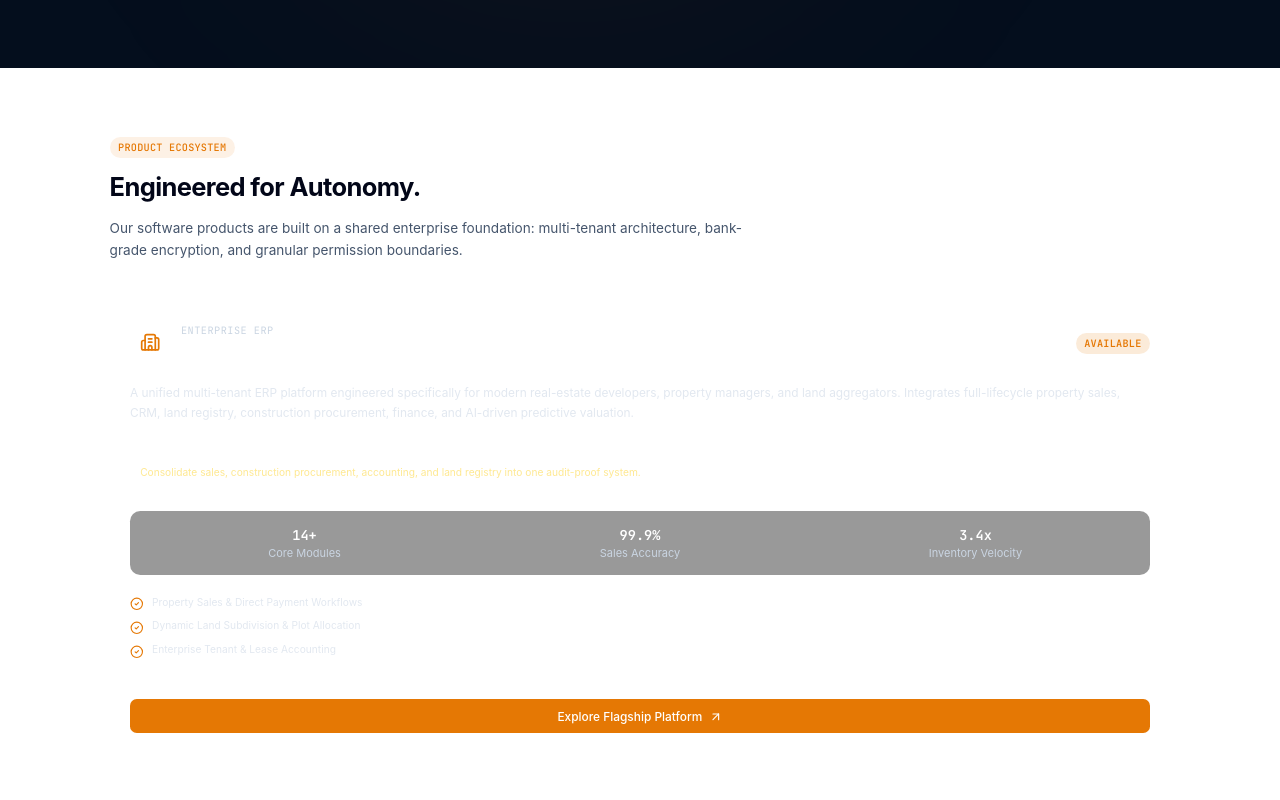
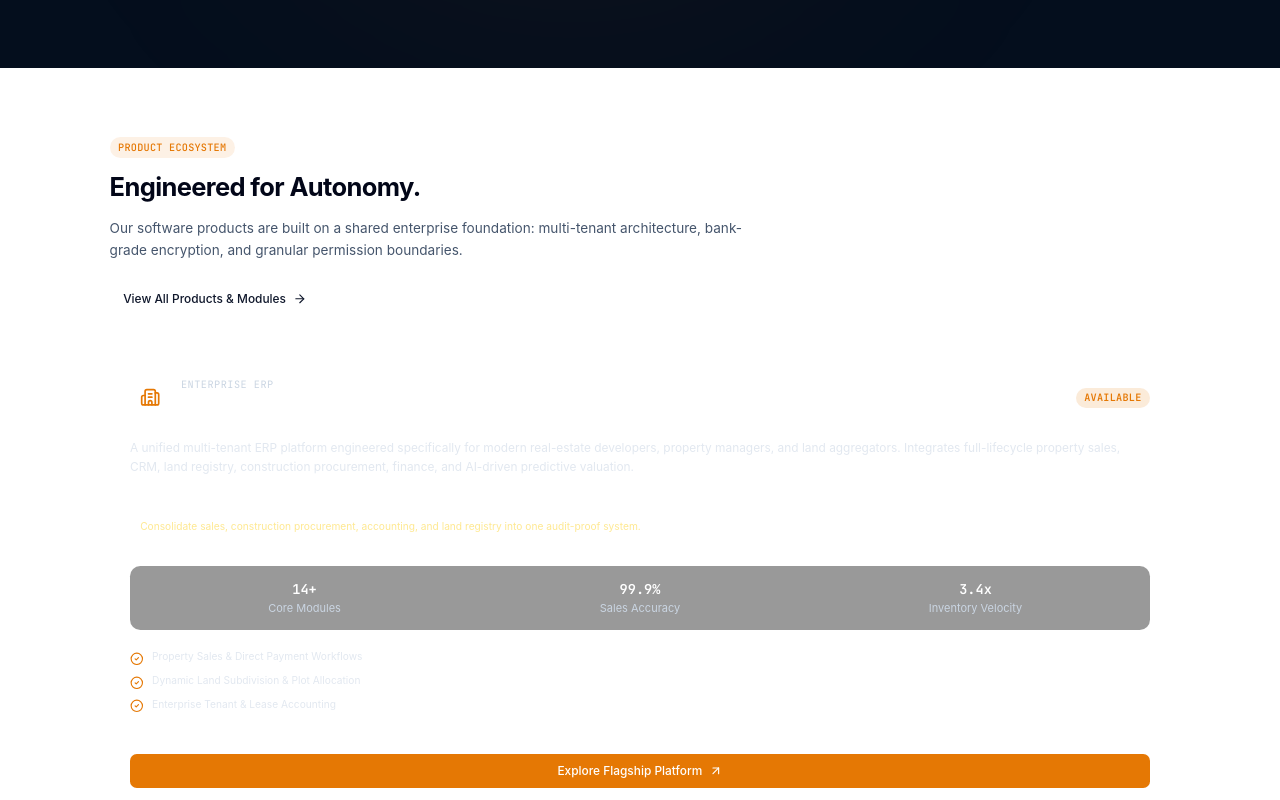
Before and after one commit to elameen37/zakeem-solutions, a React (Vite) app: page / in a window 1280 px wide. Shown: the part 3320-4120 px from the top of the page. Built offline with nearby package versions, Linux system fonts and the light colour scheme.

Commit message:
feat(web): harden scheduling operations security, update homepage sections and navbar

```diff
--- a/src/components/layout/Navbar.tsx
+++ b/src/components/layout/Navbar.tsx
@@ -2,7 +2,7 @@ import React, { useState, useEffect, useRef } from "react";
 import { Link, useLocation } from "react-router-dom";
 import {
   ChevronDown, Menu, X, ArrowRight, Building2, BrainCircuit, Workflow, ShieldCheck,
-  Building, Landmark, Home, Coins, Activity, Zap, Code2, Bot, Layers, Cloud, Shield, Compass, Search, Scale,
+  Building, Landmark, Home, Coins, Activity, Zap, Code2, Bot, Layers, Cloud, Shield, Compass, Search, Scale, BookOpen,
   Linkedin, Facebook, Instagram, Youtube, Globe
 } from "lucide-react";
 import { MAIN_NAVIGATION } from "@/data/navigation";
@@ -165,6 +165,7 @@ export const Navbar: React.FC = () => {
       case "Shield": return <Shield className={iconClass} />;
       case "Compass": return <Compass className={iconClass} />;
       case "Scale": return <Scale className={iconClass} />;
+      case "BookOpen": return <BookOpen className={iconClass} />;
       default: return <Layers className={iconClass} />;
     }
   };
--- /dev/null
+++ b/src/components/ui/HomeValueSummary.tsx
@@ -0,0 +1,146 @@
+import React from "react";
+import { Link } from "react-router-dom";
+import {
+  ShieldCheck, Code2, Layers, CheckCircle2, ArrowRight
+} from "lucide-react";
+import { Badge } from "./Badge";
+import { Button } from "./Button";
+
+export const HomeValueSummary: React.FC = () => {
+  const valuePillars = [
+    {
+      icon: ShieldCheck,
+      iconColor: "text-[#e57804]",
+      iconBg: "bg-[#e57804]/10 border-[#e57804]/30",
+      title: "Sovereign Single-Tenant Architecture",
+      alternativeContext: "Vs. Fragmented Multi-SaaS Subscriptions",
+      description:
+        "Zero multi-tenant data exposure, full source code escrow, and complete sovereign deployment across private bare-metal or sovereign cloud data centers.",
+    },
+    {
+      icon: Code2,
+      iconColor: "text-amber-300",
+      iconBg: "bg-amber-500/10 border-amber-500/30",
+      title: "Direct Senior Engineering Pods",
+      alternativeContext: "Vs. Traditional Agency Outsourcing",
+      description:
+        "Senior principal systems architects and domain engineers embedded directly in your roadmap — eliminating trial-and-error agency code, junior turnover, and scope creep.",
+    },
+    {
+      icon: Layers,
+      iconColor: "text-[#e57804]",
+      iconBg: "bg-[#e57804]/10 border-[#e57804]/30",
+      title: "High-Consequence Domain Systems",
+      alternativeContext: "Vs. Multi-Year Legacy Monoliths",
+      description:
+        "Production-grade microservices and event meshes tailored for African regulatory, logistics, and banking switches without multi-year deployment delays or vendor lock-in.",
+    },
+    {
+      icon: CheckCircle2,
+      iconColor: "text-emerald-400",
+      iconBg: "bg-emerald-500/10 border-emerald-500/30",
+      title: "Guaranteed Delivery & Mathematical SLAs",
+      alternativeContext: "Vs. Building Internally From Scratch",
+      description:
+        "99.99% mission-critical uptime guarantee, fixed milestone disbursements, and continuous automated verification without diverting core executive management focus.",
+    },
+  ];
+
+  return (
+    <section
+      id="why-zakeem"
+      data-surface="dark"
+      className="py-16 lg:py-24 bg-[#040e1d] border-t border-white/10 relative overflow-hidden"
+      aria-label="Why Enterprise Leaders Partner with Zakeem"
+    >
+      {/* Subtle Background Glow */}
+      <div className="absolute top-1/3 left-1/4 w-[500px] h-[300px] bg-[#e57804]/10 rounded-full blur-[130px] pointer-events-none" />
+
+      <div className="container mx-auto px-4 md:px-6 max-w-7xl relative z-10">
+        {/* Section Header */}
+        <div className="max-w-3xl mx-auto text-center mb-12">
+          <Badge variant="neon" className="mb-3">
+            Strategic Value Assessment
+          </Badge>
+          <h2 className="text-3xl sm:text-4xl md:text-5xl font-extrabold text-white tracking-tight leading-tight">
+            Why Enterprise Leaders{" "}
+            <span className="bg-gradient-to-r from-white via-amber-200 to-[#e57804] bg-clip-text text-transparent">
+              Partner with Zakeem.
+            </span>
+          </h2>
+          <p className="text-base sm:text-lg text-slate-300 mt-4 leading-relaxed">
+            True enterprise software value is measured in business outcomes, zero transactional loss, and sovereign scalability — not upfront sticker price.
+          </p>
+        </div>
+
+        {/* 4 Core Strategic Value Pillars */}
+        <div className="grid grid-cols-1 md:grid-cols-2 gap-6 mb-10">
+          {valuePillars.map((pillar, idx) => {
+            const Icon = pillar.icon;
+            return (
+              <div
+                key={idx}
+                className="p-6 md:p-8 rounded-2xl bg-gradient-to-b from-[#081c38] to-[#040e1d] border border-white/10 hover:border-[#e57804]/50 transition-all group flex flex-col justify-between"
+              >
+                <div>
+                  <div className="flex items-center justify-between mb-4">
+                    <div
+                      className={`w-11 h-11 rounded-xl border flex items-center justify-center ${pillar.iconBg}`}
+                    >
+                      <Icon className={`w-5 h-5 ${pillar.iconColor}`} />
+                    </div>
+                    <span className="text-[11px] font-mono text-slate-400 uppercase tracking-wider">
+                      {pillar.alternativeContext}
+                    </span>
+                  </div>
+
+                  <h3 className="text-lg sm:text-xl font-bold text-white mb-2 group-hover:text-amber-200 transition-colors">
+                    {pillar.title}
+                  </h3>
+
+                  <p className="text-xs sm:text-sm text-slate-300 leading-relaxed">
+                    {pillar.description}
+                  </p>
+                </div>
+              </div>
+            );
+          })}
+        </div>
+
+        {/* Executive Continuation Bar */}
+        <div className="p-6 md:p-8 rounded-2xl bg-[#06152b] border border-white/10 flex flex-col sm:flex-row items-center justify-between gap-6">
+          <div>
+            <h4 className="text-base sm:text-lg font-bold text-white">
+              Want to review the complete dimension-by-dimension comparison?
+            </h4>
+            <p className="text-xs sm:text-sm text-slate-400 mt-1">
+              Explore our full structural comparison against multi-SaaS, traditional agencies, legacy monoliths, and internal builds.
+            </p>
+          </div>
+
+          <div className="flex flex-wrap items-center gap-3 shrink-0 w-full sm:w-auto">
+            <Button
+              variant="outline"
+              size="md"
+              href="/about#value-comparison"
+              rightIcon={<ArrowRight className="w-4 h-4" />}
+              className="flex-1 sm:flex-none text-white border-white/20 hover:border-[#e57804] hover:bg-white/10"
+              data-analytics-id="home-value-read-full-story-cta"
+            >
+              Read the Full Story
+            </Button>
+            <Button
+              variant="primary"
+              size="md"
+              href="/request-demo"
+              className="flex-1 sm:flex-none"
+              data-analytics-id="home-value-request-demo-cta"
+            >
+              Request a Demo
+            </Button>
+          </div>
+        </div>
+      </div>
+    </section>
+  );
+};
--- a/src/data/navigation.ts
+++ b/src/data/navigation.ts
@@ -145,16 +145,27 @@ export const MAIN_NAVIGATION: NavItem[] = [
     href: "/pricing"
   },
   {
-    label: "Industries",
-    href: "/industries"
+    label: "Company",
+    href: "/about"
   },
   {
-    label: "Insights",
-    href: "/insights"
-  },
-  {
-    label: "Company",
-    href: "/about"
+    label: "More",
+    href: "/industries",
+    description: "Explore industry verticals, technical insights, and architectural research.",
+    children: [
+      {
+        label: "Industries",
+        href: "/industries",
+        description: "Specialized digital transformation across 11 core market sectors.",
+        icon: "Building"
+      },
+      {
+        label: "Insights",
+        href: "/insights",
+        description: "Architecture whitepapers, engineering perspectives, and technical briefs.",
+        icon: "BookOpen"
+      }
+    ]
   }
 ];
 
--- a/src/pages/HomePage.tsx
+++ b/src/pages/HomePage.tsx
@@ -14,7 +14,7 @@ import { SolutionCard } from "@/components/ui/SolutionCard";
 import { ServiceCard } from "@/components/ui/ServiceCard";
 import { ZakeemRealtyERPHighlight } from "@/components/ui/ZakeemRealtyERPHighlight";
 import { TheZakeemStandard } from "@/components/ui/TheZakeemStandard";
-import { HomeValueComparison } from "@/components/ui/HomeValueComparison";
+import { HomeValueSummary } from "@/components/ui/HomeValueSummary";
 import { CTASection } from "@/components/ui/CTASection";
 import { ShinyText } from "@/components/ui/ShinyText";
 import { HeroFloatingIcons } from "@/components/ui/HeroFloatingIcons";
@@ -22,6 +22,18 @@ import { HeroSocialTimelineRail, HeroSocialMobileRow } from "@/components/ui/Her
 import { ZAKEEM_APPLICATIONS } from "@/data/ecosystem";
 import { SOLUTIONS } from "@/data/solutions";
 import { SERVICES } from "@/data/services";
+
+const HOMEPAGE_PRODUCTS = ZAKEEM_APPLICATIONS.filter(
+  (app) => app.id === "zakeem-realty-erp" || app.id === "zakeem-cortex-ai"
+);
+
+const HOMEPAGE_SOLUTIONS = [
+  "real-estate",
+  "enterprise",
+  "government",
+]
+  .map((id) => SOLUTIONS.find((sol) => sol.id === id))
+  .filter((sol): sol is (typeof SOLUTIONS)[number] => Boolean(sol));
 
 export const HomePage: React.FC = () => {
   return (
@@ -285,15 +297,28 @@ export const HomePage: React.FC = () => {
       {/* 5. PRODUCT ECOSYSTEM GRID */}
       <section className="py-20 lg:py-28 relative">
         <div className="container mx-auto px-4 md:px-6 max-w-7xl">
+          <div className="flex flex-col lg:flex-row lg:items-end justify-between mb-12 gap-6">
             <SectionHeader
               badge="Product Ecosystem"
               title="Engineered for Autonomy."
               highlightedWord="Built for Scale."
               description="Our software products are built on a shared enterprise foundation: multi-tenant architecture, bank-grade encryption, and granular permission boundaries."
+              className="mb-0"
             />
+            <Button
+              variant="outline"
+              size="md"
+              href="/products"
+              rightIcon={<ArrowRight className="w-4 h-4" />}
+              className="text-slate-900 dark:text-white border-slate-300 dark:border-white/20 hover:border-[#e57804] hover:bg-white/10 shrink-0 self-start lg:self-auto"
+              data-analytics-id="home-products-matrix-cta"
+            >
+              View All Products & Modules
+            </Button>
+          </div>
 
           <div className="grid grid-cols-1 md:grid-cols-2 gap-8">
-            {ZAKEEM_APPLICATIONS.map((app) => (
+            {HOMEPAGE_PRODUCTS.map((app) => (
               <ProductCard key={app.id} product={app} featured={app.featured} />
             ))}
           </div>
@@ -325,7 +350,7 @@ export const HomePage: React.FC = () => {
           </div>
 
           <div className="grid grid-cols-1 md:grid-cols-2 lg:grid-cols-3 gap-6">
-            {SOLUTIONS.slice(0, 6).map((sol) => (
+            {HOMEPAGE_SOLUTIONS.map((sol) => (
               <SolutionCard key={sol.id} solution={sol} />
             ))}
           </div>
@@ -366,7 +391,7 @@ export const HomePage: React.FC = () => {
       <TheZakeemStandard />
 
       {/* 9. STRATEGIC VALUE & COMPARISON (WHY ZAKEEM) */}
-      <HomeValueComparison />
+      <HomeValueSummary />
 
       {/* 10. HIGH-CONVERSION ENTERPRISE CTA */}
       <CTASection />
```
Also changed, not shown: src/pages/AboutPage.tsx (+17 -2 lines), src/pages/services/ServicesIndexPage.tsx (+17 -1 lines). Lines whose indentation alone changed are shown as unchanged.
